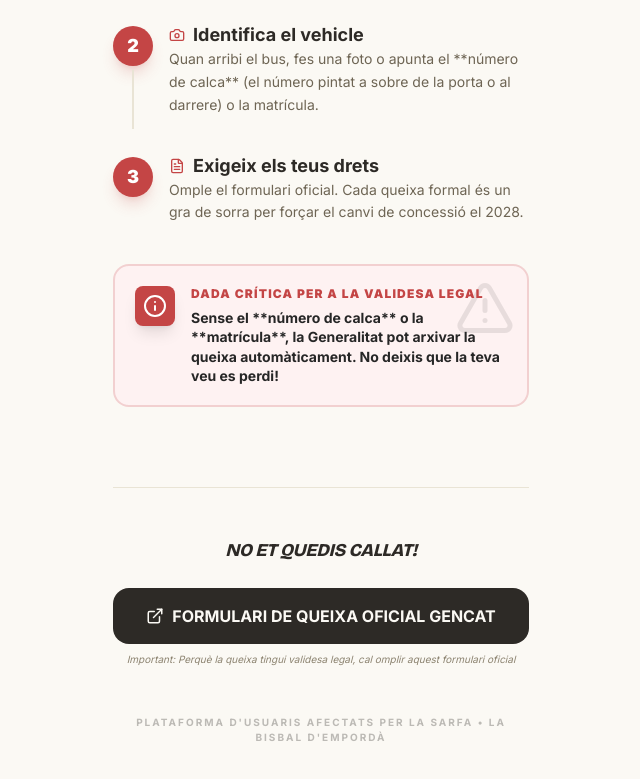
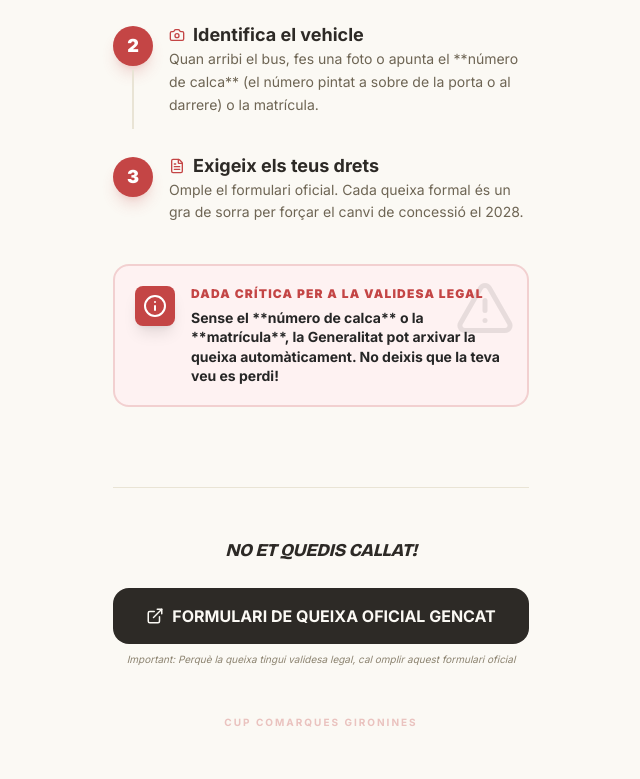
Before and after one commit to ellensa65/protest-bus-interurba, a Next.js app: page / in a window 1280 px wide. Shown: the part 1623-2402 px from the top of the page, without its empty margins (319-959 px from the left). Built offline with nearby package versions, Linux system fonts and the light colour scheme; no server answers; the database is empty.

Commit message:
mod(inici): Estils i textos pàgina

```diff
--- a/app/page.js
+++ b/app/page.js
@@ -272,15 +272,9 @@
           </div>
         </div>
         <p className="mt-12 text-[10px] uppercase font-bold opacity-30 tracking-[0.2em]">
-          Plataforma d&apos;usuaris afectats per la Sarfa • La Bisbal d&apos;Empordà
+          <a href="https://comarquesgironines.cat" target="_blank" rel="noopener noreferrer" className="text-accent hover:underline">CUP Comarques Gironines</a>
         </p>
       </section>
-
-      {/* Fixed Background Decal */}
-      <div className="fixed top-0 right-0 -z-10 opacity-[0.03] select-none pointer-events-none overflow-hidden">
-        <h1 className="text-[200px] font-black leading-none rotate-90 translate-x-1/2">SARFA</h1>
-      </div>
-
     </main>
   );
 }
```
